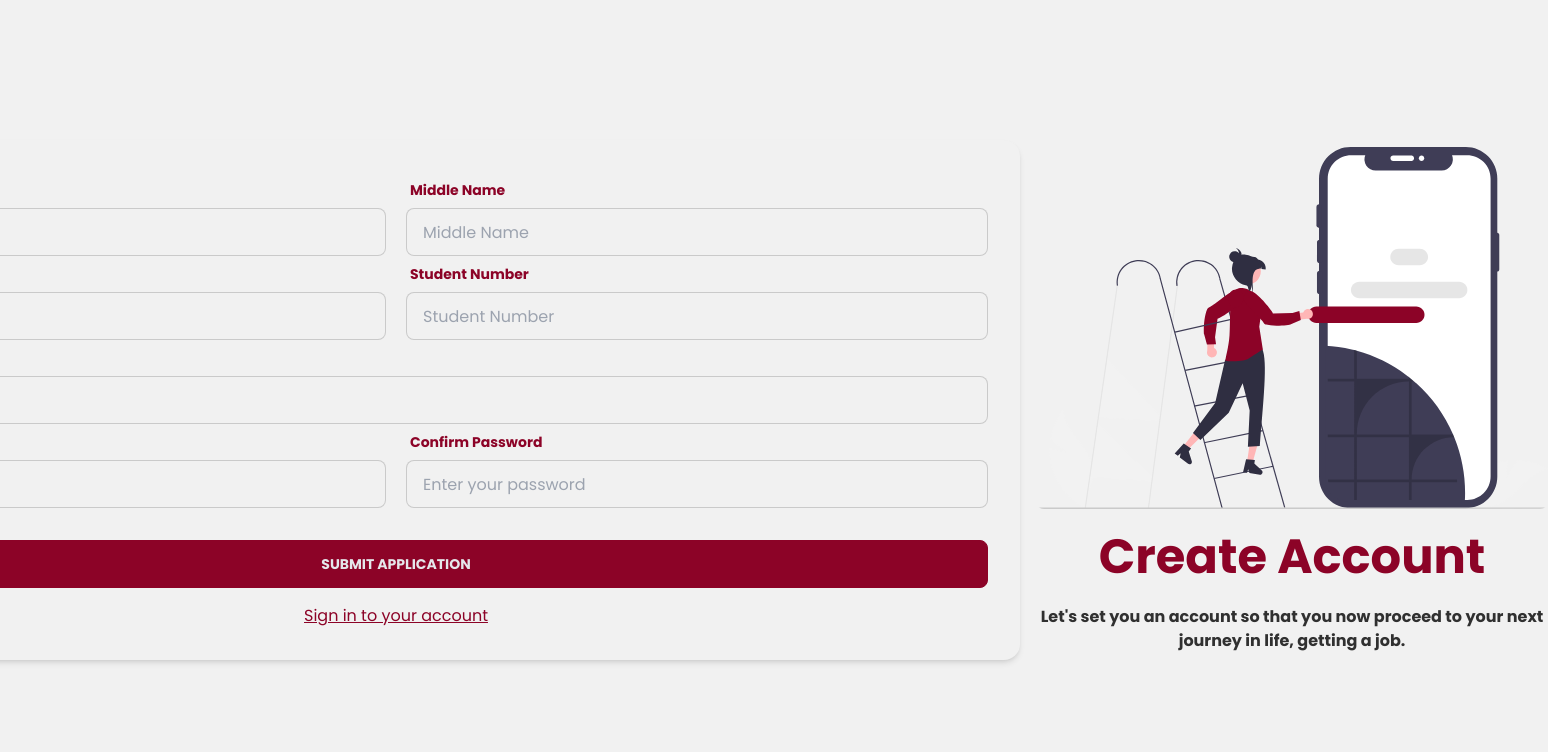
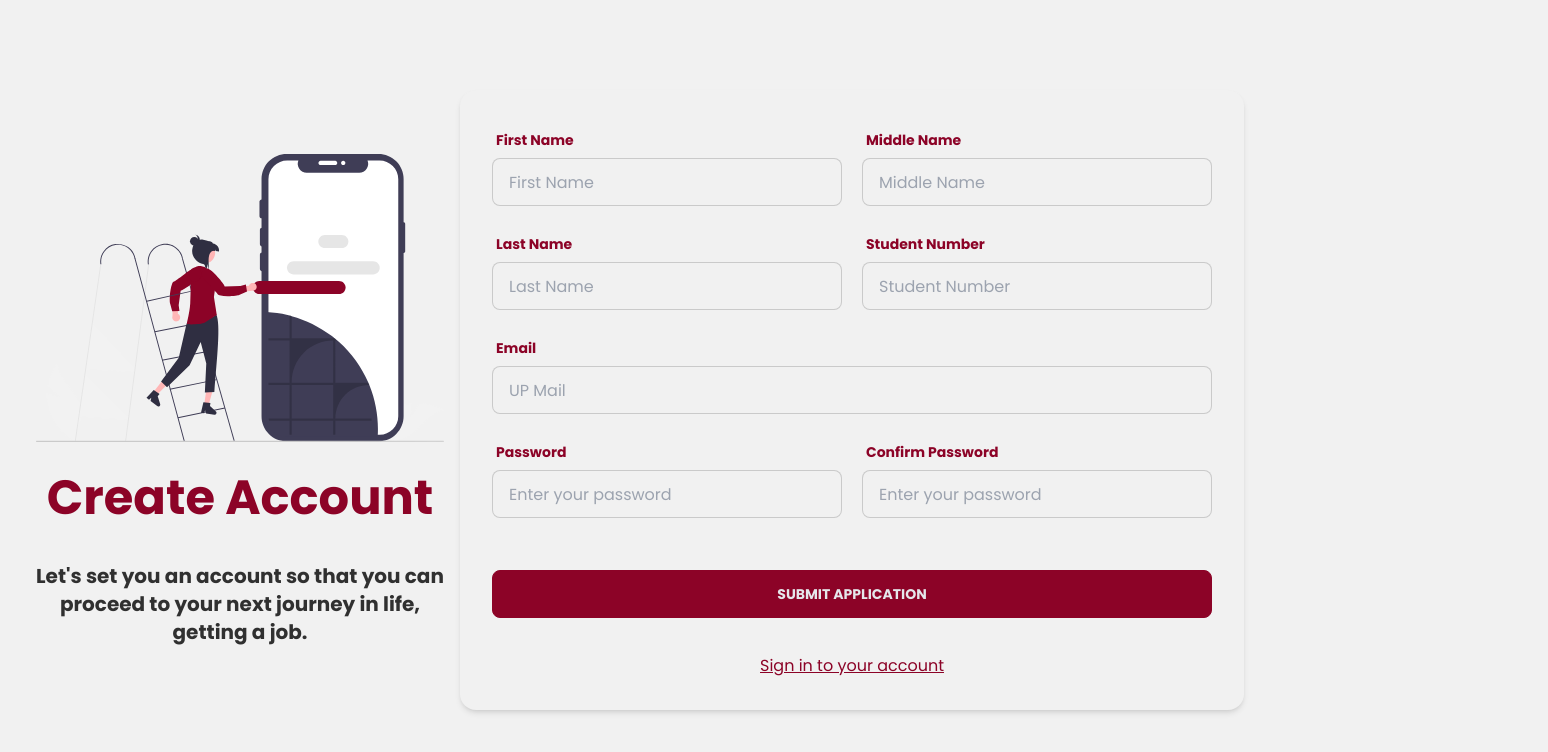
Before and after one commit to gmviray/Clearify, a React (Create React App) app in the folder client/: page /sign-up in a window 1280 px wide. Shown: the top 752 px of the page, 1548 px wide, since content can reach past the window. Built offline with nearby package versions, Linux system fonts and the light colour scheme.

Commit message:
ui: responsive sign up and sign in

```diff
--- a/client/src/pages/SignUp.jsx
+++ b/client/src/pages/SignUp.jsx
@@ -25,25 +25,25 @@ const SignUpPage = () => {
         <div className="container mx-auto px-5">
             {" "}
             <div className="hero min-h-screen">
-                <div className="hero-content flex-col lg:flex-row-reverse">
+                <div className="hero-content flex-col lg:flex-row">
                     <div className="text-center">
                         <img
-                            className="h-fit max-w-lg rounded-lg"
+                            className="w-full object-contain sm:w-auto"
                             src={signUpSvg}
                         />
-                        <h1 className="text-5xl font-bold mt-6 text-primary">
-                            Create Account
-                        </h1>
-                        <h3 className="text-min font-bold mt-6">
-                            Let's set you an account so that you now proceed to
-                            your next journey in life, getting a job.
-                        </h3>
+                        <h1 className="text-3xl md:text-4xl lg:text-5xl font-bold mt-4 md:mt-6 lg:mt-8 text-primary">
+  Create Account
+</h1>
+
+                        <h3 className="text-base md:text-lg lg:text-xl font-bold mt-6 md:mt-8 lg:mt-10">
+  Let's set you an account so that you can proceed to your next journey in life, getting a job.
+</h3>
                     </div>
-                    <div className="card flex-shrink-0 w-full shadow-md bg-base-100">
+                    <div className="card flex-shrink-0 shadow-md bg-base-100 flex flex-col">
                         <div className="card-body">
-                            <form onSubmit={handleSubmit(onSubmit)}>
-                                <div className="flex flex-row gap-5">
-                                    <div className="basis-1/2">
+                            <form onSubmit={handleSubmit(onSubmit)} className="flex flex-col gap-5">
+                                <div className="grid grid-cols-1 gap-5 sm:grid-cols-2">
+
                                         <div className="form-control">
                                             <label
                                                 className="label"
@@ -57,7 +57,7 @@ const SignUpPage = () => {
                                             <input
                                                 type="text"
                                                 placeholder="First Name"
-                                                className="input input-bordered"
+                                                className="input input-bordered w-full sm:w-auto"
                                                 id="firstname"
                                                 {...register("firstname", {
                                                     required: true,
@@ -68,9 +68,9 @@ const SignUpPage = () => {
                                                     This is a required field.
                                                 </span>
                                             )}
-                                        </div>
+                                        {/* </div> */}
                                     </div>
-                                    <div className="basis-1/2">
+                                    {/* <div className="basis-1/2"> */}
                                         <div className="form-control">
                                             <label
                                                 className="label"
@@ -84,15 +84,15 @@ const SignUpPage = () => {
                                             <input
                                                 type="text"
                                                 placeholder="Middle Name"
-                                                className="input input-bordered"
+                                                className="input input-bordered  w-full sm:w-auto"
                                                 id="middlename"
                                                 {...register("midname")}
                                             />
-                                        </div>
+                                        {/* </div> */}
                                     </div>
                                 </div>
-                                <div className="flex flex-row gap-5">
-                                    <div className="basis-1/2">
+                                <div className="grid grid-cols-1 gap-5 sm:grid-cols-2">
+                                    {/* <div className="basis-1/2"> */}
                                         <div className="form-control">
                                             <label
                                                 className="label"
@@ -106,7 +106,7 @@ const SignUpPage = () => {
                                             <input
                                                 type="text"
                                                 placeholder="Last Name"
-                                                className="input input-bordered"
+                                                className="input input-bordered  w-full sm:w-auto"
                                                 id="lastname"
                                                 {...register("lastname", {
                                                     required: true,
@@ -117,9 +117,9 @@ const SignUpPage = () => {
                                                     This is a required field.
                                                 </span>
                                             )}
-                                        </div>
+                                        {/* </div> */}
                                     </div>
-                                    <div className="basis-1/2">
+                                    {/* <div className="basis-1/2"> */}
                                         <div className="form-control">
                                             <label
                                                 className="label"
@@ -133,7 +133,7 @@ const SignUpPage = () => {
                                             <input
                                                 type="text"
                                                 placeholder="Student Number"
-                                                className="input input-bordered"
+                                                className="input input-bordered  w-full sm:w-auto"
                                                 id="studentnum"
                                                 {...register("studentnum", {
                                                     required: true,
@@ -144,7 +144,7 @@ const SignUpPage = () => {
                                                     This is a required field.
                                                 </span>
                                             )}
-                                        </div>
+                                        {/* </div> */}
                                     </div>
                                 </div>
                                 <div className="form-control">
@@ -157,7 +157,7 @@ const SignUpPage = () => {
                                     <input
                                         type="text"
                                         placeholder="UP Mail"
-                                        className="input input-bordered"
+                                        className="input input-bordered w-full sm:w-auto"
                                         id="email"
                                         {...register("emailInput", {
                                             required: true,
@@ -169,8 +169,8 @@ const SignUpPage = () => {
                                         </span>
                                     )}
                                 </div>
-                                <div className="flex flex-row gap-5">
-                                    <div className="basis-1/2">
+                                <div className="grid grid-cols-1 gap-5 sm:grid-cols-2">
+                                    {/* <div className="basis-1/2"> */}
                                         <div className="form-control">
                                             <label
                                                 className="label"
@@ -184,7 +184,7 @@ const SignUpPage = () => {
                                             <input
                                                 type="password"
                                                 placeholder="Enter your password"
-                                                className="input input-bordered"
+                                                className="input input-bordered  w-full sm:w-auto"
                                                 id="password"
                                                 {...register("passwordInput", {
                                                     required: true,
@@ -195,9 +195,9 @@ const SignUpPage = () => {
                                                     This is a required field.
                                                 </span>
                                             )}
-                                        </div>
+                                        {/* </div> */}
                                     </div>
-                                    <div className="basis-1/2">
+                                    {/* <div className="basis-1/2"> */}
                                         <div className="form-control">
                                             <label
                                                 className="label"
@@ -211,7 +211,7 @@ const SignUpPage = () => {
                                             <input
                                                 type="password"
                                                 placeholder="Enter your password"
-                                                className="input input-bordered"
+                                                className="input input-bordered  w-full sm:w-auto"
                                                 id="confirm"
                                                 {...register("confirmPW", {
                                                     required: true,
@@ -222,7 +222,7 @@ const SignUpPage = () => {
                                                     This is a required field.
                                                 </span>
                                             )}
-                                        </div>
+                                        {/* </div> */}
                                     </div>
                                 </div>
 
```
Also changed, not shown: client/src/pages/SignIn.jsx (+18 -17 lines).
